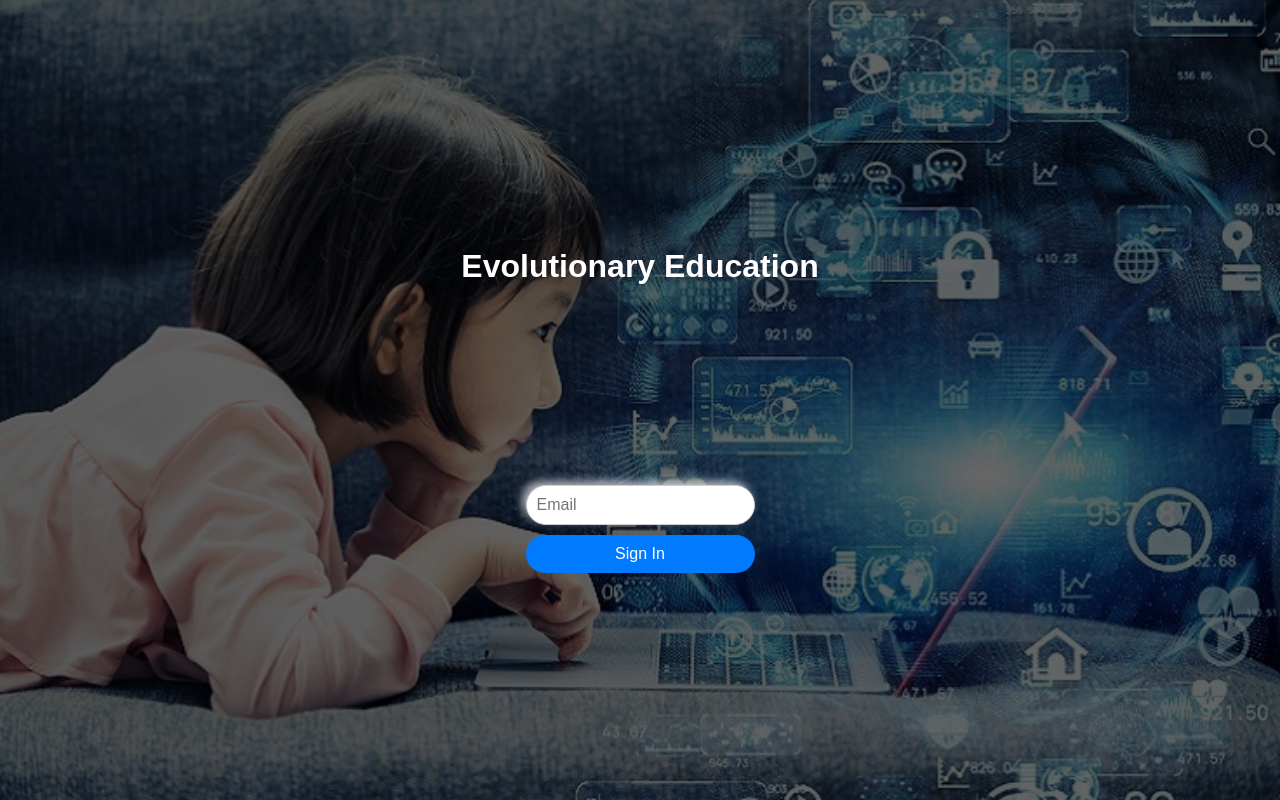
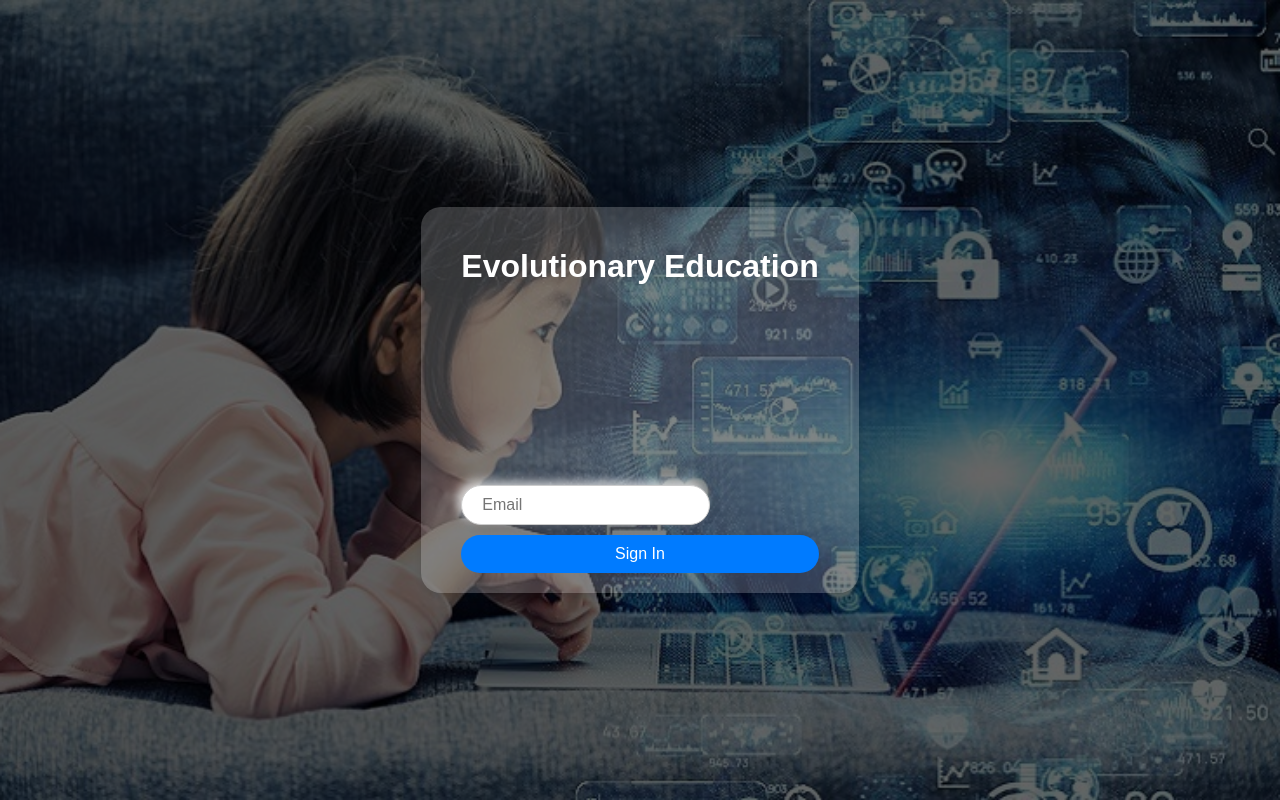
Before and after one commit to danshahaf/OneClass, a React (Create React App) app in the folder frontend/: page /signin in a window 1280 px wide. Built offline with nearby package versions, Linux system fonts and the light colour scheme.

Commit message:
added email vierification system upon login

```diff
--- a/frontend/src/App.js
+++ b/frontend/src/App.js
@@ -17,10 +17,10 @@ function App() {
 
           {/* Main Application Route */}
           <Route path="/main" element={
-            <>
+            <div className="main-container">
               <MainMenu changePage={setCurrentPage} />
               <MainPage currentPage={currentPage} />
-            </>
+            </div>
           } />
 
           {/* Default Route: Redirect to Sign-in */}
--- a/frontend/src/components/SignIn.css
+++ b/frontend/src/components/SignIn.css
@@ -1,6 +1,14 @@
 body {
     margin: 0;
     padding: 0;
+}
+
+.form-container {
+    background: rgba(255, 255, 255, 0.2);  /* White background with 20% opacity */
+    padding: 20px 40px;
+    border-radius: 20px;
+    z-index: 2;  /* To ensure it appears above overlay */
+    box-shadow: 0 4px 6px rgba(0, 0, 0, 0.1);  /* Soft shadow for depth */
 }
 
 .signin-container {
@@ -42,15 +50,15 @@ h1 {
     z-index: 2;  /* To ensure title appears above overlay */
 }
 
-input {
-    padding: 10px;
+input.signin-email-input {
+    padding: 10px 20px;
     font-size: 16px;
     border-radius: 150px;
     border: 1px solid #ccc;
     box-shadow: 4px 4px 10px rgba(0, 0, 0, 0.1), -4px -4px 10px rgba(255, 255, 255, 0.7);  /* 3D effect */
 }
 
-button {
+button.signin-submit {
     padding: 10px 20px;
     font-size: 16px;
     border: none;
@@ -60,6 +68,13 @@ button {
     cursor: pointer;
 }
 
-button:hover {
+button.signin-submit:hover {
     background-color: #0056b3;
 }
+
+/* In SignIn.css */
+.error-message {
+    color: red;
+    font-size: 12px;
+    margin-left: 5px;
+}
--- a/frontend/src/components/SignIn.js
+++ b/frontend/src/components/SignIn.js
@@ -4,32 +4,50 @@ import './SignIn.css';
 
 const SignIn = () => {
     const [email, setEmail] = useState("");
+    const [errorMessage, setErrorMessage] = useState(""); // To store the error message
     const navigate = useNavigate();
 
-    const handleSubmit = (e) => {
+    const handleSubmit = async (e) => {
         e.preventDefault();
 
-        // Update the navigation:
+        // Call the backend to check the email
+        const response = await fetch('http://localhost:1707/api/check-email', {
+            method: 'POST',
+            headers: { 'Content-Type': 'application/json' },
+            body: JSON.stringify({ email })
+        });
+        console.log(" >>  RESPONSE ", response);
+        const data = await response.json();
+        console.log(" >> DATA", data);
+        if (data.exists) {
             navigate('/main');
+        } else {
+            setErrorMessage(data.message);
+        }
     }
 
     return (
         <div className="signin-container">
-            <h1>Evolutionary Education</h1> {/* Added title */}
+            <div className="form-container">
+                <h1>Evolutionary Education</h1>
                 <form onSubmit={handleSubmit}>
                     <label>
                         <input
+                            className="signin-email-input"
                             type="email"
                             value={email}
                             placeholder='Email'
                             onChange={e => setEmail(e.target.value)}
                             required
                         />
+                        {errorMessage && <span className="error-message">{errorMessage}</span>}
                     </label>
-                <button type="submit">Sign In</button>
+                    <button className="signin-submit" type="submit">Sign In</button>
                 </form>
             </div>
+        </div>
     );
+
 };
 
 export default SignIn;
```
Also changed, not shown: 1 other file (tests, documents, lock files or other folders). Lines whose indentation alone changed are shown as unchanged.
